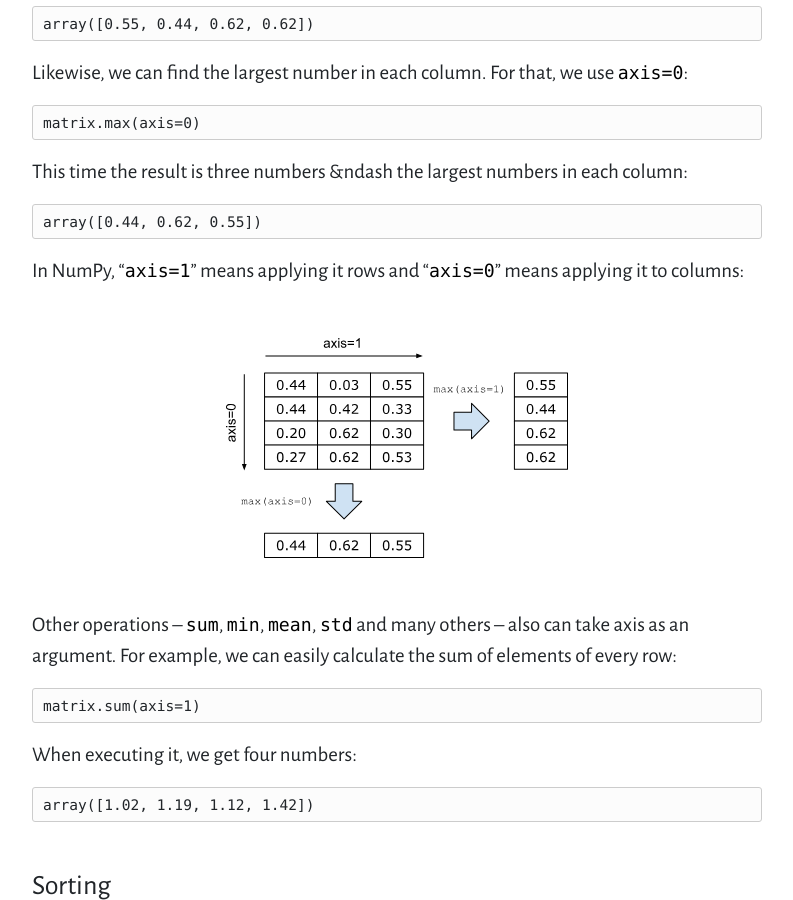
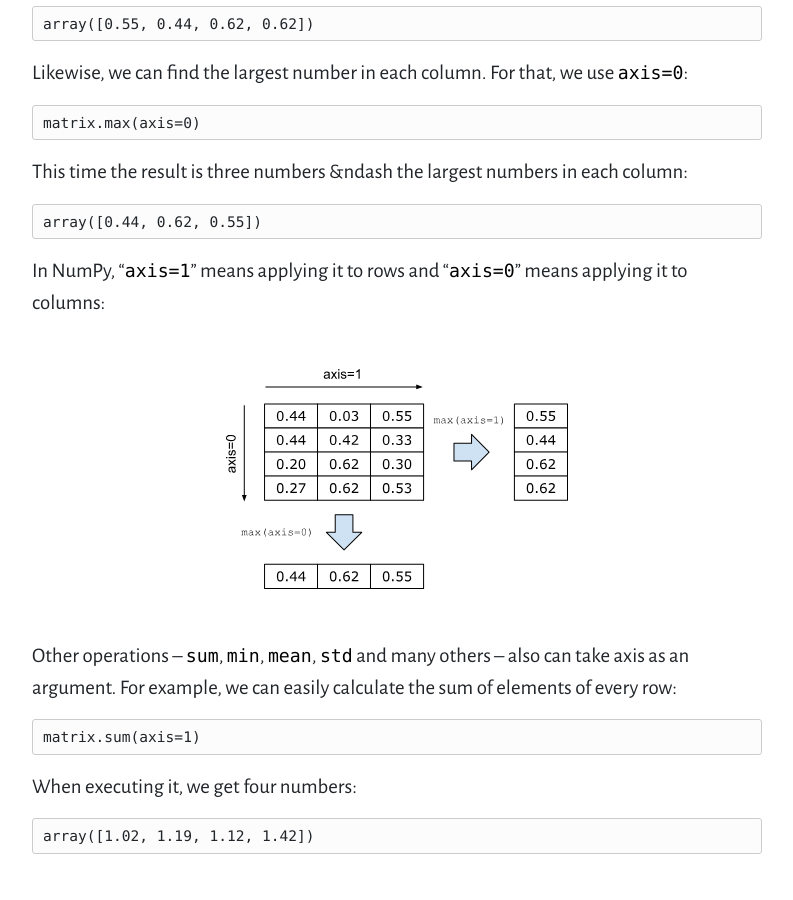
Before and after one commit to alexeygrigorev/mlbookcamp-page, a Jekyll site: the page built from _article/numpy.md, in a window 1280 px wide and 900 px high, scrolled down 18621 px. Shown: the whole window, without its empty margins (243-1036 px from the left). Built offline with Jekyll 4.4.1, drawn with Linux system fonts in a browser that asks for light colours; nearby versions of some CDN libraries; some of the changed text lies outside the part shown.

````diff
--- a/_article/numpy.md
+++ b/_article/numpy.md
@@ -1017,7 +1017,7 @@ array([0.44, 0.62, 0.55])
 ```
 
 
-In NumPy, “`axis=1`” means applying it rows and “`axis=0`” means applying it to columns:
+In NumPy, “`axis=1`” means applying it to rows and “`axis=0`” means applying it to columns:
 
 <img class="img-fluid" src="/img/articles/numpy/c_numpy_axis.svg">
 
````
Also changed, not shown: other parts of _article/numpy.md (+1 -1 lines).
